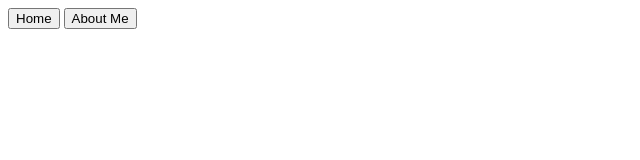
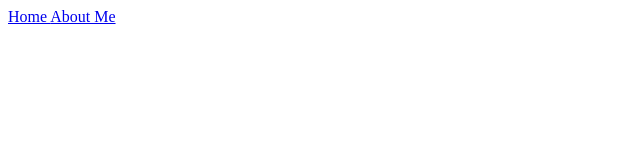
Before and after one commit to Faustraii/carl, a plain HTML site: page index.html in a window 1280 px wide. Shown: the whole page, without its empty margins (0-640 px from the left). Drawn offline with Linux system fonts and the light colour scheme.

Commit message:
Update index.html

```diff
--- a/index.html
+++ b/index.html
@@ -10,8 +10,8 @@
 
     <div class="navigation">
 
-        <button class="button">Home</button>
-        <button class="button1" href="aboutme.html">About Me </button>
+        <a link href="index.html" <button class="button">Home</button> </a>
+        <a link href="aboutme.html" <button href="aboutme.html"> About Me </button></a>
 
     </div>
 
```
